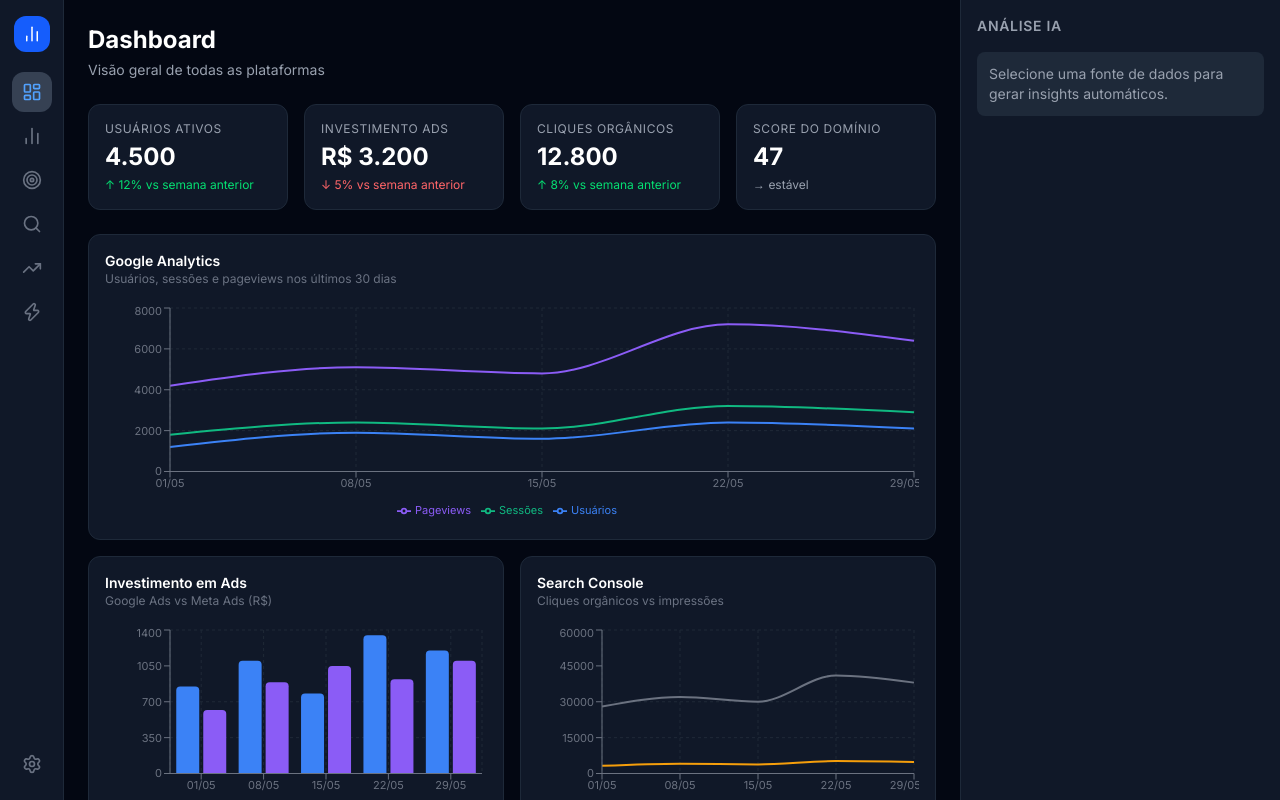
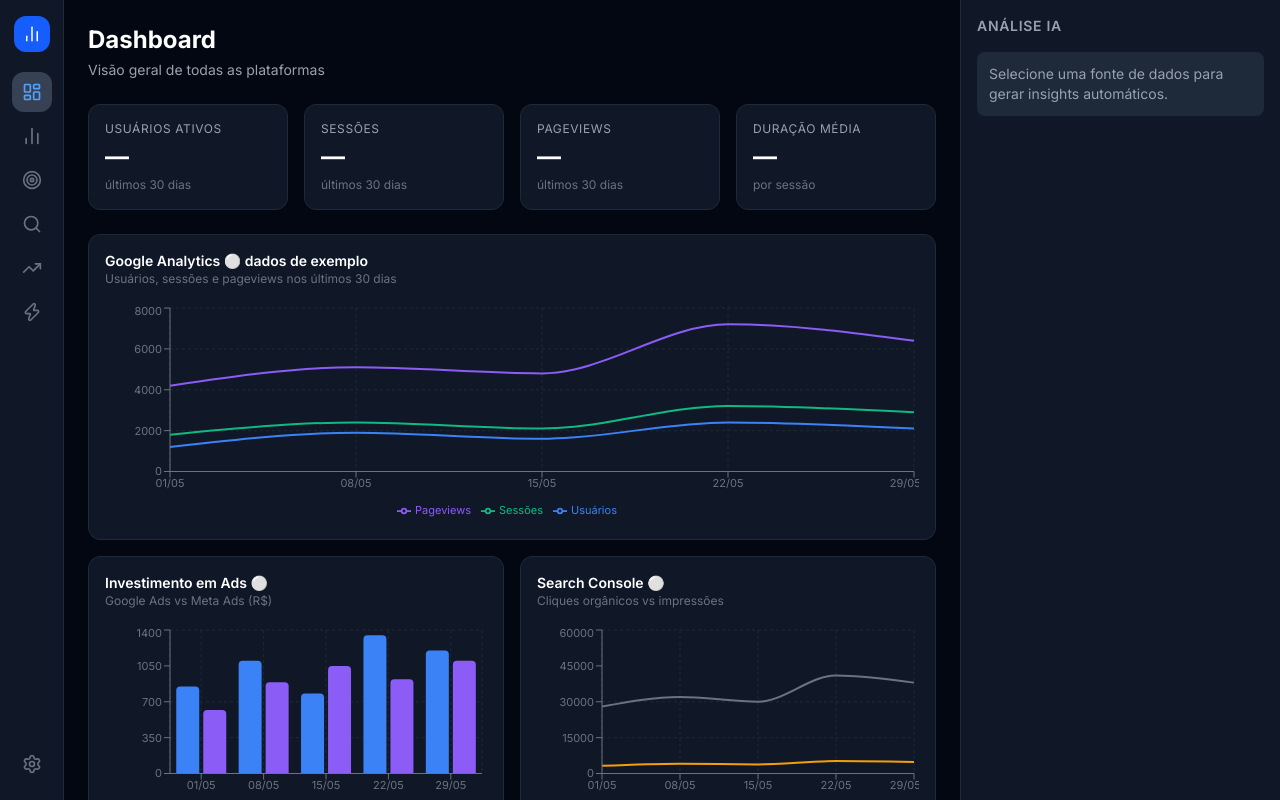
Before and after one commit to andrethigol/analytics-dashboard, a Next.js app: page /dashboard in a window 1280 px wide. Built offline with nearby package versions, Linux system fonts and the light colour scheme.

Commit message:
feat: dashboard com dados reais do Google Analytics

```diff
--- /dev/null
+++ b/create-page.js
@@ -0,0 +1 @@
+ok
--- a/src/app/dashboard/page.tsx
+++ b/src/app/dashboard/page.tsx
@@ -1,55 +1,82 @@
-// ============================================
-// PÁGINA PRINCIPAL DO DASHBOARD
-// ============================================
-// Agora importamos o componente Charts real
-// no lugar dos placeholders anteriores.
+'use client'
 
+import { useSearchParams } from 'next/navigation'
+import { Suspense } from 'react'
 import Charts from '@/components/Charts'
+import { useAnalytics } from '@/lib/useAnalytics'
+
+function formatDuration(seconds: number): string {
+  const m = Math.floor(seconds / 60)
+  const s = Math.floor(seconds % 60)
+  return `${m}m ${s}s`
+}
+
+function formatNumber(n: number): string {
+  return n.toLocaleString('pt-BR')
+}
+
+function DashboardContent() {
+  const searchParams = useSearchParams()
+  const userId = searchParams.get('userId')
+  const { metrics, chartData, properties, loading, error } = useAnalytics(userId)
+
+  return (
+    <div className="space-y-6">
+      <div>
+        <h1 className="text-2xl font-bold text-white">Dashboard</h1>
+        <p className="text-gray-400 text-sm mt-1">
+          {properties[0]?.displayName || 'Visão geral de todas as plataformas'}
+        </p>
+      </div>
+
+      {loading && (
+        <p className="text-gray-400 text-sm animate-pulse">Buscando dados reais...</p>
+      )}
+
+      {error && (
+        <p className="bg-red-900 text-red-300 text-sm px-4 py-2 rounded-lg">{error}</p>
+      )}
+
+      <div className="grid grid-cols-4 gap-4">
+        <div className="bg-gray-900 rounded-xl p-4 border border-gray-800">
+          <p className="text-xs text-gray-400 uppercase tracking-wider">Usuários Ativos</p>
+          <p className="text-2xl font-bold text-white mt-1">
+            {metrics ? formatNumber(metrics.activeUsers) : '—'}
+          </p>
+          <p className="text-xs text-gray-500 mt-1">últimos 30 dias</p>
+        </div>
+        <div className="bg-gray-900 rounded-xl p-4 border border-gray-800">
+          <p className="text-xs text-gray-400 uppercase tracking-wider">Sessões</p>
+          <p className="text-2xl font-bold text-white mt-1">
+            {metrics ? formatNumber(metrics.sessions) : '—'}
+          </p>
+          <p className="text-xs text-gray-500 mt-1">últimos 30 dias</p>
+        </div>
+        <div className="bg-gray-900 rounded-xl p-4 border border-gray-800">
+          <p className="text-xs text-gray-400 uppercase tracking-wider">Pageviews</p>
+          <p className="text-2xl font-bold text-white mt-1">
+            {metrics ? formatNumber(metrics.pageViews) : '—'}
+          </p>
+          <p className="text-xs text-gray-500 mt-1">últimos 30 dias</p>
+        </div>
+        <div className="bg-gray-900 rounded-xl p-4 border border-gray-800">
+          <p className="text-xs text-gray-400 uppercase tracking-wider">Duração Média</p>
+          <p className="text-2xl font-bold text-white mt-1">
+            {metrics ? formatDuration(metrics.avgSessionDuration) : '—'}
+          </p>
+          <p className="text-xs text-gray-500 mt-1">por sessão</p>
+        </div>
+      </div>
+
+      <Charts chartData={chartData.length > 0 ? chartData : undefined} />
+    </div>
+  )
+}
 
 export default function DashboardPage() {
   return (
-    <div className="space-y-6">
-
-      {/* Cabeçalho */}
-      <div>
-        <h1 className="text-2xl font-bold text-white">Dashboard</h1>
-        <p className="text-gray-400 text-sm mt-1">
-          Visão geral de todas as plataformas
-        </p>
-      </div>
-
-      {/* Cards de métricas rápidas */}
-      <div className="grid grid-cols-4 gap-4">
-
-        <div className="bg-gray-900 rounded-xl p-4 border border-gray-800">
-          <p className="text-xs text-gray-400 uppercase tracking-wider">Usuários Ativos</p>
-          <p className="text-2xl font-bold text-white mt-1">4.500</p>
-          <p className="text-xs text-green-400 mt-1">↑ 12% vs semana anterior</p>
-        </div>
-
-        <div className="bg-gray-900 rounded-xl p-4 border border-gray-800">
-          <p className="text-xs text-gray-400 uppercase tracking-wider">Investimento Ads</p>
-          <p className="text-2xl font-bold text-white mt-1">R$ 3.200</p>
-          <p className="text-xs text-red-400 mt-1">↓ 5% vs semana anterior</p>
-        </div>
-
-        <div className="bg-gray-900 rounded-xl p-4 border border-gray-800">
-          <p className="text-xs text-gray-400 uppercase tracking-wider">Cliques Orgânicos</p>
-          <p className="text-2xl font-bold text-white mt-1">12.800</p>
-          <p className="text-xs text-green-400 mt-1">↑ 8% vs semana anterior</p>
-        </div>
-
-        <div className="bg-gray-900 rounded-xl p-4 border border-gray-800">
-          <p className="text-xs text-gray-400 uppercase tracking-wider">Score do Domínio</p>
-          <p className="text-2xl font-bold text-white mt-1">47</p>
-          <p className="text-xs text-gray-400 mt-1">→ estável</p>
-        </div>
-
-      </div>
-
-      {/* Gráficos */}
-      <Charts />
-
-    </div>
+    <Suspense fallback={<div className="text-gray-400 p-6">Carregando...</div>}>
+      <DashboardContent />
+    </Suspense>
   )
 }
--- a/src/components/Charts/index.tsx
+++ b/src/components/Charts/index.tsx
@@ -1,30 +1,18 @@
 // ============================================
 // COMPONENTE: CHARTS (Quadro 2)
 // ============================================
-// Gráficos do dashboard usando Recharts.
-// Por enquanto com dados mockados (falsos)
-// no mesmo formato que virão das APIs reais.
-// Quando integrarmos as APIs, só precisamos
-// trocar os dados — os gráficos ficam iguais.
+// Aceita dados reais ou usa mockados como fallback
 
 'use client'
 
 import {
-  LineChart,
-  Line,
-  BarChart,
-  Bar,
-  XAxis,
-  YAxis,
-  CartesianGrid,
-  Tooltip,
-  ResponsiveContainer,
-  Legend,
+  LineChart, Line, BarChart, Bar,
+  XAxis, YAxis, CartesianGrid, Tooltip,
+  ResponsiveContainer, Legend,
 } from 'recharts'
 
-// --- DADOS MOCKADOS ---
-// Simulam o que virá do Google Analytics
-const gaData = [
+// Dados mockados como fallback
+const mockGaData = [
   { date: '01/05', usuarios: 1200, sessoes: 1800, pageviews: 4200 },
   { date: '08/05', usuarios: 1900, sessoes: 2400, pageviews: 5100 },
   { date: '15/05', usuarios: 1600, sessoes: 2100, pageviews: 4800 },
@@ -32,16 +20,14 @@ const gaData = [
   { date: '29/05', usuarios: 2100, sessoes: 2900, pageviews: 6400 },
 ]
 
-// Simulam o que virá do Google Ads + Meta Ads
 const adsData = [
-  { date: '01/05', google: 850, meta: 620 },
-  { date: '08/05', google: 1100, meta: 890 },
+  { date: '01/05', google: 850,  meta: 620  },
+  { date: '08/05', google: 1100, meta: 890  },
   { date: '15/05', google: 780,  meta: 1050 },
-  { date: '22/05', google: 1350, meta: 920 },
+  { date: '22/05', google: 1350, meta: 920  },
   { date: '29/05', google: 1200, meta: 1100 },
 ]
 
-// Simulam o que virá do Search Console
 const searchData = [
   { date: '01/05', cliques: 3200, impressoes: 28000 },
   { date: '08/05', cliques: 4100, impressoes: 32000 },
@@ -50,12 +36,26 @@ const searchData = [
   { date: '29/05', cliques: 4800, impressoes: 38000 },
 ]
 
-// --- SUBCOMPONENTE: título de cada card ---
-function ChartCard({
-  title,
-  subtitle,
-  children,
-}: {
+// Formata data de YYYYMMDD para DD/MM
+function formatDate(date: string): string {
+  if (date.length === 8) {
+    return `${date.slice(6, 8)}/${date.slice(4, 6)}`
+  }
+  return date
+}
+
+interface ChartData {
+  date: string
+  usuarios: number
+  sessoes: number
+  pageviews: number
+}
+
+interface ChartsProps {
+  chartData?: ChartData[]
+}
+
+function ChartCard({ title, subtitle, children }: {
   title: string
   subtitle: string
   children: React.ReactNode
@@ -69,14 +69,19 @@ function ChartCard({
   )
 }
 
-// --- COMPONENTE PRINCIPAL ---
-export default function Charts() {
+export default function Charts({ chartData }: ChartsProps) {
+  // Usa dados reais se disponíveis, senão usa mockados
+  const gaData = chartData
+    ? chartData.map(d => ({ ...d, date: formatDate(d.date) }))
+    : mockGaData
+
+  const isRealData = !!chartData && chartData.length > 0
+
   return (
     <div className="space-y-4">
 
-      {/* Gráfico 1 — Usuários ao longo do tempo (linha) */}
       <ChartCard
-        title="Google Analytics"
+        title={`Google Analytics ${isRealData ? '🟢 dados reais' : '⚪ dados de exemplo'}`}
         subtitle="Usuários, sessões e pageviews nos últimos 30 dias"
       >
         <ResponsiveContainer width="100%" height={220}>
@@ -84,10 +89,7 @@ export default function Charts() {
             <CartesianGrid strokeDasharray="3 3" stroke="#1f2937" />
             <XAxis dataKey="date" stroke="#6b7280" tick={{ fontSize: 11 }} />
             <YAxis stroke="#6b7280" tick={{ fontSize: 11 }} />
-            <Tooltip
-              contentStyle={{ backgroundColor: '#111827', border: '1px solid #374151', borderRadius: 8 }}
-              labelStyle={{ color: '#fff' }}
-            />
+            <Tooltip contentStyle={{ backgroundColor: '#111827', border: '1px solid #374151', borderRadius: 8 }} labelStyle={{ color: '#fff' }} />
             <Legend wrapperStyle={{ fontSize: 11 }} />
             <Line type="monotone" dataKey="usuarios"  stroke="#3b82f6" strokeWidth={2} dot={false} name="Usuários" />
             <Line type="monotone" dataKey="sessoes"   stroke="#10b981" strokeWidth={2} dot={false} name="Sessões" />
@@ -96,23 +98,15 @@ export default function Charts() {
         </ResponsiveContainer>
       </ChartCard>
 
-      {/* Gráficos 2 e 3 lado a lado */}
       <div className="grid grid-cols-2 gap-4">
 
-        {/* Gráfico 2 — Investimento em Ads (barras) */}
-        <ChartCard
-          title="Investimento em Ads"
-          subtitle="Google Ads vs Meta Ads (R$)"
-        >
+        <ChartCard title="Investimento em Ads ⚪" subtitle="Google Ads vs Meta Ads (R$)">
           <ResponsiveContainer width="100%" height={200}>
             <BarChart data={adsData}>
               <CartesianGrid strokeDasharray="3 3" stroke="#1f2937" />
               <XAxis dataKey="date" stroke="#6b7280" tick={{ fontSize: 11 }} />
               <YAxis stroke="#6b7280" tick={{ fontSize: 11 }} />
-              <Tooltip
-                contentStyle={{ backgroundColor: '#111827', border: '1px solid #374151', borderRadius: 8 }}
-                labelStyle={{ color: '#fff' }}
-              />
+              <Tooltip contentStyle={{ backgroundColor: '#111827', border: '1px solid #374151', borderRadius: 8 }} labelStyle={{ color: '#fff' }} />
               <Legend wrapperStyle={{ fontSize: 11 }} />
               <Bar dataKey="google" fill="#3b82f6" name="Google Ads" radius={[4,4,0,0]} />
               <Bar dataKey="meta"   fill="#8b5cf6" name="Meta Ads"   radius={[4,4,0,0]} />
@@ -120,20 +114,13 @@ export default function Charts() {
           </ResponsiveContainer>
         </ChartCard>
 
-        {/* Gráfico 3 — Search Console (linha) */}
-        <ChartCard
-          title="Search Console"
-          subtitle="Cliques orgânicos vs impressões"
-        >
+        <ChartCard title="Search Console ⚪" subtitle="Cliques orgânicos vs impressões">
           <ResponsiveContainer width="100%" height={200}>
             <LineChart data={searchData}>
               <CartesianGrid strokeDasharray="3 3" stroke="#1f2937" />
               <XAxis dataKey="date" stroke="#6b7280" tick={{ fontSize: 11 }} />
               <YAxis stroke="#6b7280" tick={{ fontSize: 11 }} />
-              <Tooltip
-                contentStyle={{ backgroundColor: '#111827', border: '1px solid #374151', borderRadius: 8 }}
-                labelStyle={{ color: '#fff' }}
-              />
+              <Tooltip contentStyle={{ backgroundColor: '#111827', border: '1px solid #374151', borderRadius: 8 }} labelStyle={{ color: '#fff' }} />
               <Legend wrapperStyle={{ fontSize: 11 }} />
               <Line type="monotone" dataKey="cliques"    stroke="#f59e0b" strokeWidth={2} dot={false} name="Cliques" />
               <Line type="monotone" dataKey="impressoes" stroke="#6b7280" strokeWidth={2} dot={false} name="Impressões" />
--- /dev/null
+++ b/src/lib/useAnalytics.ts
@@ -0,0 +1,108 @@
+// ============================================
+// HOOK: useAnalytics
+// ============================================
+// Hook personalizado do React que busca dados
+// reais do Google Analytics via nosso backend.
+//
+// "Hook" é uma função especial do React que
+// gerencia estado e efeitos colaterais.
+// Começa sempre com "use" por convenção.
+
+'use client'
+
+import { useState, useEffect } from 'react'
+import axios from 'axios'
+
+const BACKEND_URL = 'http://localhost:3001'
+
+// Tipos dos dados que vamos receber
+interface GAMetrics {
+  activeUsers: number
+  sessions: number
+  pageViews: number
+  bounceRate: number
+  avgSessionDuration: number
+  newUsers: number
+}
+
+interface GAChartData {
+  date: string
+  usuarios: number
+  sessoes: number
+  pageviews: number
+}
+
+interface GAProperty {
+  name: string
+  displayName: string
+}
+
+export function useAnalytics(userId: string | null) {
+  const [metrics, setMetrics]       = useState<GAMetrics | null>(null)
+  const [chartData, setChartData]   = useState<GAChartData[]>([])
+  const [properties, setProperties] = useState<GAProperty[]>([])
+  const [propertyId, setPropertyId] = useState<string | null>(null)
+  const [loading, setLoading]       = useState(false)
+  const [error, setError]           = useState<string | null>(null)
+
+  // Busca as propriedades disponíveis quando tiver userId
+  useEffect(() => {
+    if (!userId) return
+
+    async function fetchProperties() {
+      try {
+        const { data } = await axios.get(
+          `${BACKEND_URL}/api/analytics/properties/${userId}`
+        )
+        if (data.success && data.properties.length > 0) {
+          setProperties(data.properties)
+          // Seleciona a primeira propriedade automaticamente
+          const firstId = data.properties[0].name.replace('properties/', '')
+          setPropertyId(firstId)
+        }
+      } catch (err) {
+        setError('Erro ao buscar propriedades do GA4')
+      }
+    }
+
+    fetchProperties()
+  }, [userId])
+
+  // Busca métricas e dados do gráfico quando tiver propertyId
+  useEffect(() => {
+    if (!userId || !propertyId) return
+
+    async function fetchData() {
+      setLoading(true)
+      setError(null)
+
+      try {
+        // Busca métricas e gráfico em paralelo
+        const [metricsRes, chartRes] = await Promise.all([
+          axios.get(`${BACKEND_URL}/api/analytics/metrics/${userId}/${propertyId}`),
+          axios.get(`${BACKEND_URL}/api/analytics/chart/${userId}/${propertyId}`),
+        ])
+
+        if (metricsRes.data.success) setMetrics(metricsRes.data.metrics)
+        if (chartRes.data.success)   setChartData(chartRes.data.chartData)
+
+      } catch (err) {
+        setError('Erro ao buscar dados do Google Analytics')
+      } finally {
+        setLoading(false)
+      }
+    }
+
+    fetchData()
+  }, [userId, propertyId])
+
+  return {
+    metrics,
+    chartData,
+    properties,
+    propertyId,
+    setPropertyId,
+    loading,
+    error,
+  }
+}
```
